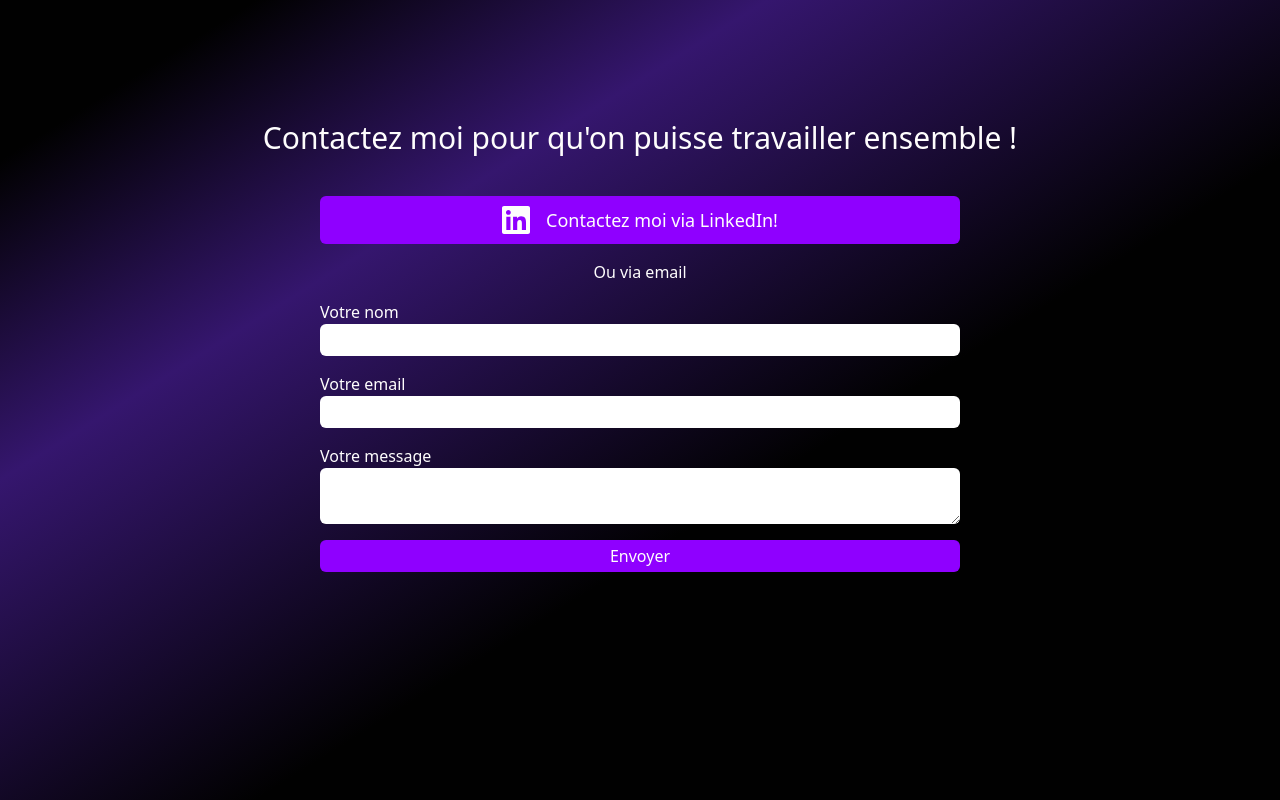
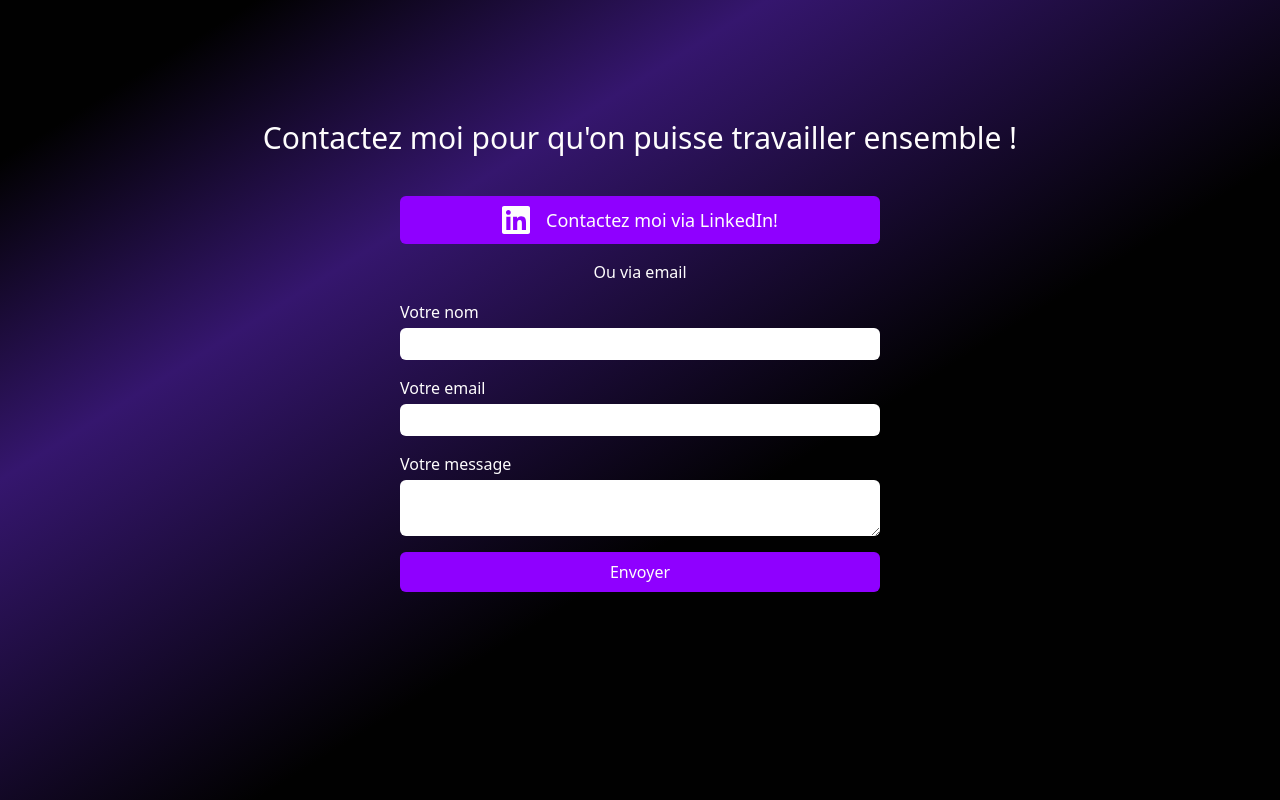
Before and after one commit to evullo/portfolio, a Vue app: page / in a window 1280 px wide. Shown: the part 1600-2400 px from the top of the page. Built offline with nearby package versions, Linux system fonts and the light colour scheme.

Commit message:
Correcting form style

```diff
--- a/src/assets/css/styles.css
+++ b/src/assets/css/styles.css
@@ -703,6 +703,14 @@ video {
   margin-bottom: 1rem;
 }
 
+.mt-1 {
+  margin-top: 0.25rem;
+}
+
+.mb-1 {
+  margin-bottom: 0.25rem;
+}
+
 .block {
   display: block;
 }
@@ -1353,6 +1361,11 @@ video {
   transition-duration: 300ms;
 }
 
+.hover\:bg-purple-dark:hover {
+  --tw-bg-opacity: 1;
+  background-color: rgb(53 22 110 / var(--tw-bg-opacity));
+}
+
 .hover\:opacity-100:hover {
   opacity: 1;
 }
@@ -1367,6 +1380,10 @@ video {
   background-color: rgb(53 22 110 / var(--tw-bg-opacity));
 }
 
+.focus\:outline-purple:focus {
+  outline-color: #8F00FF;
+}
+
 .before\:focus\:w-full:focus::before {
   content: var(--tw-content);
   width: 100%;
@@ -1522,6 +1539,11 @@ video {
     background-image: linear-gradient(to right, var(--tw-gradient-stops));
   }
 
+  .md\:py-2 {
+    padding-top: 0.5rem;
+    padding-bottom: 0.5rem;
+  }
+
   .md\:text-right {
     text-align: right;
   }
@@ -1550,6 +1572,14 @@ video {
 @media (min-width: 1024px) {
   .lg\:w-3\/4 {
     width: 75%;
+  }
+
+  .lg\:w-1\/3 {
+    width: 33.333333%;
+  }
+
+  .lg\:w-1\/2 {
+    width: 50%;
   }
 
   .lg\:text-2xl {
--- a/src/items/ContactCard.vue
+++ b/src/items/ContactCard.vue
@@ -6,7 +6,7 @@ defineProps<ContactCardProps>()
 
 <template>
     <a :href="linkTo" target="_blank"
-        class="w-full md:w-2/3 flex flex-row px-4 py-2 justify-center items-center bg-purple rounded-md transition-all ease-in-out duration-500 focus:bg-purple-dark md:hover:bg-purple-dark">
+        class="w-full md:w-1/2 flex flex-row px-4 py-2 justify-center items-center bg-purple rounded-md transition-all ease-in-out duration-500 focus:bg-purple-dark md:hover:bg-purple-dark">
         <font-awesome-icon class="h-12 md:h-8 md:mt-auto" :icon="icon" />
         <p class="text-center text-lg ml-4 my-auto"><slot></slot></p>
     </a>
--- a/src/items/ContactForm.vue
+++ b/src/items/ContactForm.vue
@@ -62,22 +62,22 @@ const checkMessage = () => {
 </script>
 
 <template>
-  <form ref="form" @submit="sendEmail" class="flex flex-col w-full md:w-2/3">
-    <label>{{ $t('contact.name') }}</label>
-    <input type="text" @input="checkName" v-model="name" name="from_name" class="px-2 py-1 rounded-md text-purple-dark">
-    <span v-show="nameError" class="text-red-500">{{ nameError }}</span>
+  <form ref="form" @submit="sendEmail" class="flex flex-col w-full md:w-1/2">
+    <label class="mb-1">{{ $t('contact.name') }}</label>
+    <input type="text" @input="checkName" v-model="name" name="from_name" class="px-2 py-1 rounded-md text-purple-dark focus:outline-purple">
+    <span v-show="nameError" class="text-red-500 mt-1">{{ nameError }}</span>
 
-    <label class="mt-4">{{ $t('contact.email') }}</label>
-    <input type="email" @input="validEmail" v-model="email" name="reply_to" class="px-2 py-1 rounded-md text-purple-dark">
-    <span v-show="emailError" class="text-red-500">{{ emailError }}</span>
+    <label class="mb-1 mt-4">{{ $t('contact.email') }}</label>
+    <input type="email" @input="validEmail" v-model="email" name="reply_to" class="px-2 py-1 rounded-md text-purple-dark focus:outline-purple">
+    <span v-show="emailError" class="text-red-500 mt-1">{{ emailError }}</span>
 
-    <label class="mt-4">{{ $t('contact.message') }}</label>
-    <textarea @input="checkMessage" v-model="message" name="message" class="px-2 py-1 rounded-md text-purple-dark"></textarea>
-    <span v-show="messageError" class="text-red-500">{{ emailError }}</span>
+    <label class="mb-1 mt-4">{{ $t('contact.message') }}</label>
+    <textarea @input="checkMessage" v-model="message" name="message" class="px-2 py-1 rounded-md text-purple-dark focus:outline-purple"></textarea>
+    <span v-show="messageError" class="text-red-500 mt-1">{{ emailError }}</span>
 
-    <input type="submit" :value="$t('contact.send')" class="bg-purple rounded-md py-1 mt-4 cursor-pointer transition-all ease-in-out duration-500 focus:bg-purple-dark md:hover:bg-purple-dark">
+    <input type="submit" :value="$t('contact.send')" class="bg-purple rounded-md py-1 md:py-2 mt-4 cursor-pointer transition-all ease-in-out duration-50 hover:bg-purple-dark">
 
-    <span v-show="success" class="text-green-500 text-center">{{ $t('contact.success') }}</span>
-    <span v-show="error" class="text-red-500 text center">{{ $t('contact.error') }}</span>
+    <span v-show="success" class="text-green-500 mt-4">{{ $t('contact.success') }}</span>
+    <span v-show="error" class="text-red-500r mt-4">{{ $t('contact.error') }}</span>
   </form>
 </template>
```
